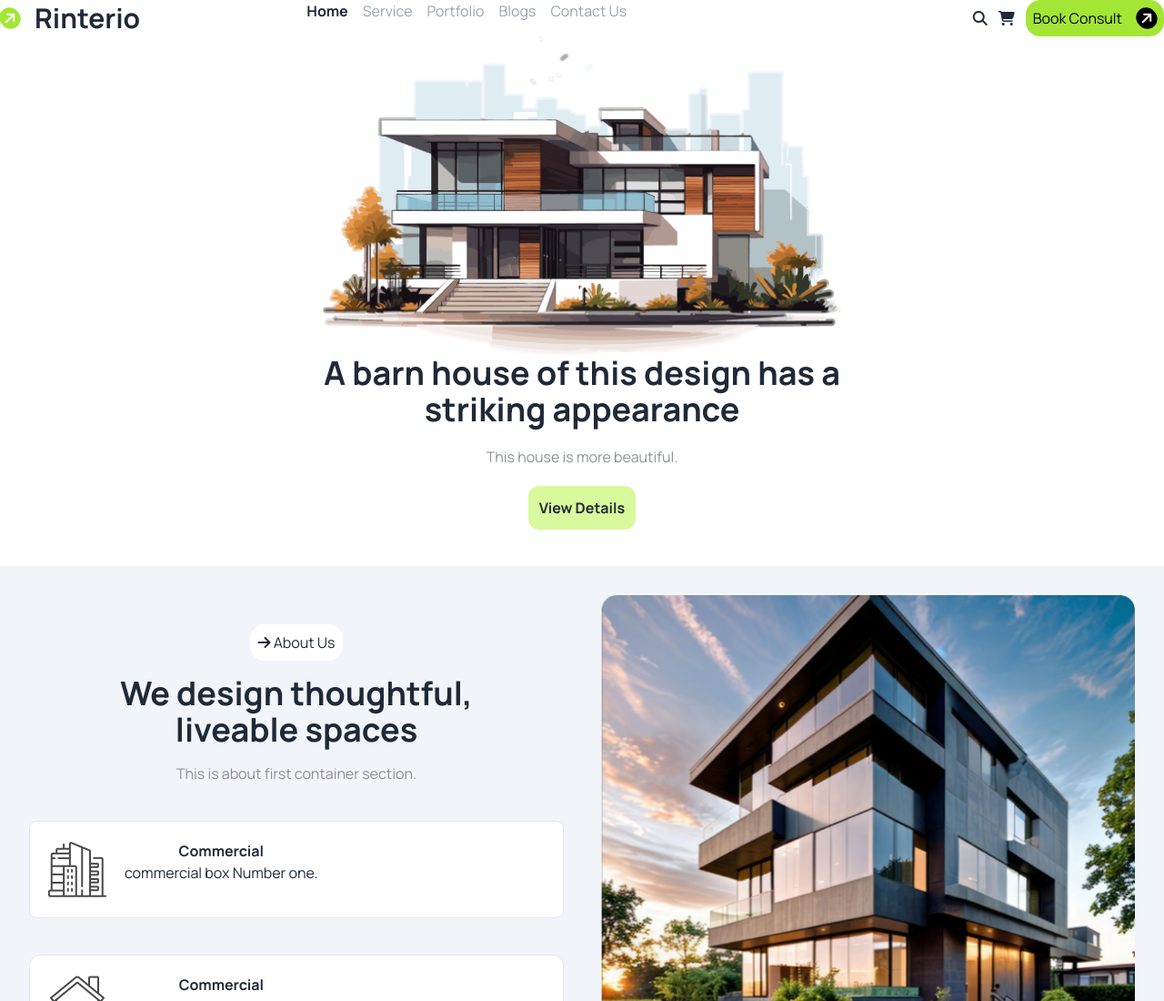
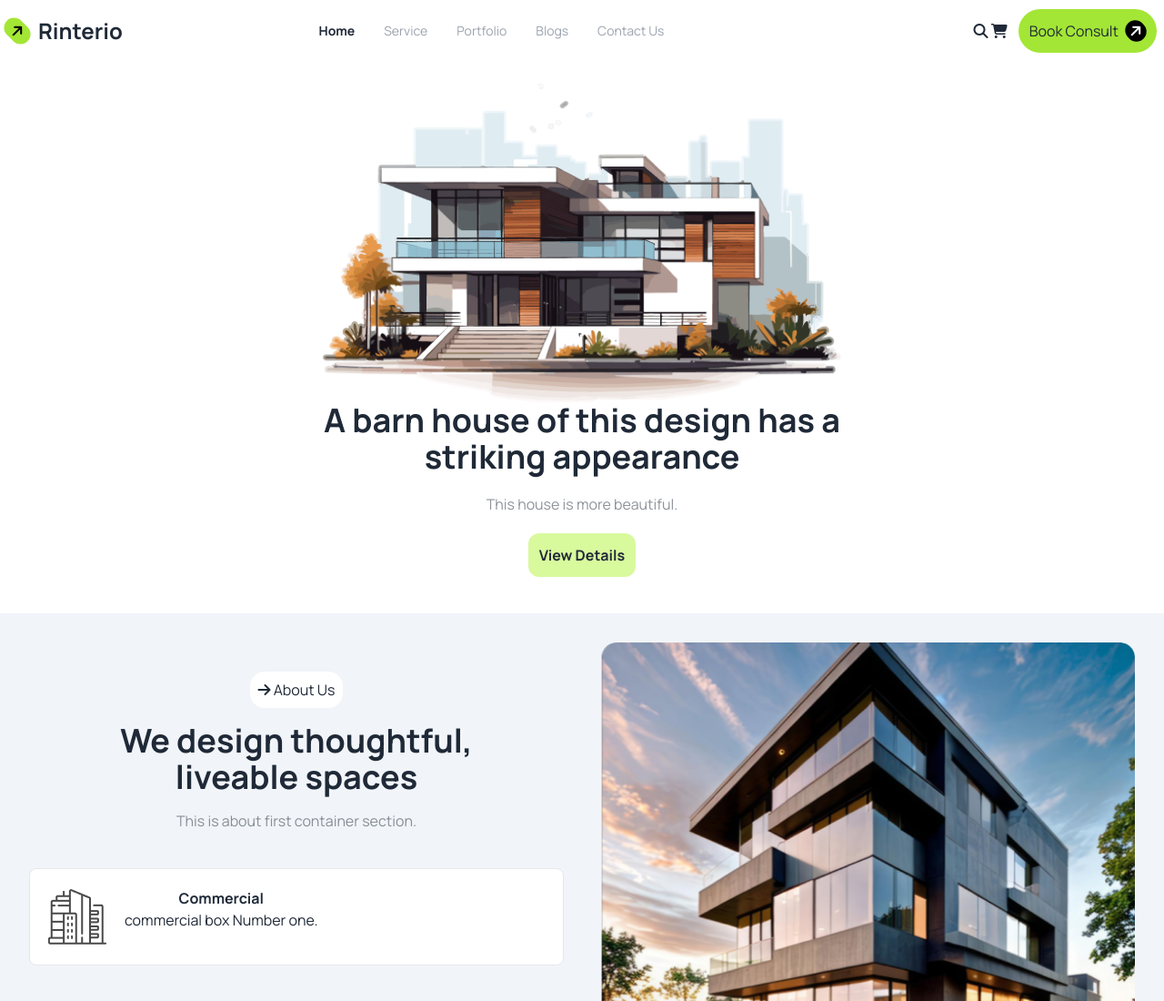
Before and after one commit to fazlerabbi-cyber/B-10-Assignments-3, a plain HTML site: page index.html in a window 1280 px wide. Shown: the top 1100 px of the page at 91% size. Drawn offline with nearby package versions, Linux system fonts and the light colour scheme.

Commit message:
added text

```diff
--- a/index.html
+++ b/index.html
@@ -30,16 +30,26 @@
 
 <body class="manrope">
     <header>
-        <!-- <nav class="container mx-auto">
-            <div class="navbar bg-base-100">
-                <div class="navbar-start gap-3">
+        <nav class="container mx-auto">
 
-                    <p class="bg-lime-400 text-black px-1 rounded-full -rotate-45"><i
+            <div class="navbar bg-base-100 flex justify-between items-center">
+               <div>
+                <div class="navbar-start flex  gap-3">
+
+
+
+
+                    <p class="bg-lime-400 text-black p-1 rounded-full -rotate-45 "><i
                             class="fa-solid fa-arrow-right"></i>
                     </p> <a class="text-2xl font-bold"> Rinterio</a>
                 </div>
-                <div class="navbar-center hidden lg:flex">
-                    <ul class="menu menu-horizontal  px-1">
+               </div>
+
+
+
+           <div class="flex justify-between">
+            <div class="navbar-center hidden lg:flex justify-between">
+                <ul class="menu menu-horizontal mr-80  px-1">
                     <li class="font-bold"><a href="">Home</a></li>
 
                     <li class="text-gray-400"><a href="">Service</a></li>
@@ -51,22 +61,25 @@
                     <li class="text-gray-400"><a href="">Contact Us</a></li>
                 </ul>
             </div>
-                <div class="">
-                    <div ga>
+
+            <div class="flex items-center gap-3">
+                <div class=" invisible md:visible lg:visible">
                     <i class="fa-solid fa-magnifying-glass"></i>
                     <i class="fa-solid fa-cart-shopping"></i>
                 </div>
-                </div>
-                <div class="flex gap-2 bg-lime-400 p-3 rounded-2xl">
+
+            <div class="flex gap-2 bg-lime-400 invisible md:visible lg:visible p-3 rounded-full">
                 <a class=" ">Book Consult <p class="bg-black text-white px-1 rounded-full -rotate-45"><i
                             class="fa-solid fa-arrow-right"></i> </a>
 
             </div>
-                </p>
+            </div>
+           </div>
+
 
             </div>
             <div class="dropdown relative">
-                <div tabindex="0" role="button" class="btn btn-ghost lg:hidden">
+                <div tabindex="0" role="button" class="bg-slate-200 p-2 rounded-2xl absolute -top-16 left-80 lg:hidden">
                     <svg xmlns="http://www.w3.org/2000/svg" class="h-5 w-5" fill="none" viewBox="0 0 24 24"
                         stroke="currentColor">
                         <path stroke-linecap="round" stroke-linejoin="round" stroke-width="2"
@@ -87,8 +100,8 @@
                 </ul>
             </div>
             </div>
-            </nav> -->
-        <nav class="container mx-auto flex justify-between">
+            </nav>
+        <!-- <nav class="container mx-auto flex justify-between">
             <div class="flex items-center gap-4">
                 <div>
                     <p class="bg-lime-400 text-white px-1 rounded-full -rotate-45"><i
@@ -130,7 +143,7 @@
 
             </div>
 
-        </nav>
+        </nav> -->
         <!-- banner  -->
         <section class="container mx-auto">
             <div class="w-full">
```
Lines whose indentation alone changed are shown as unchanged.
